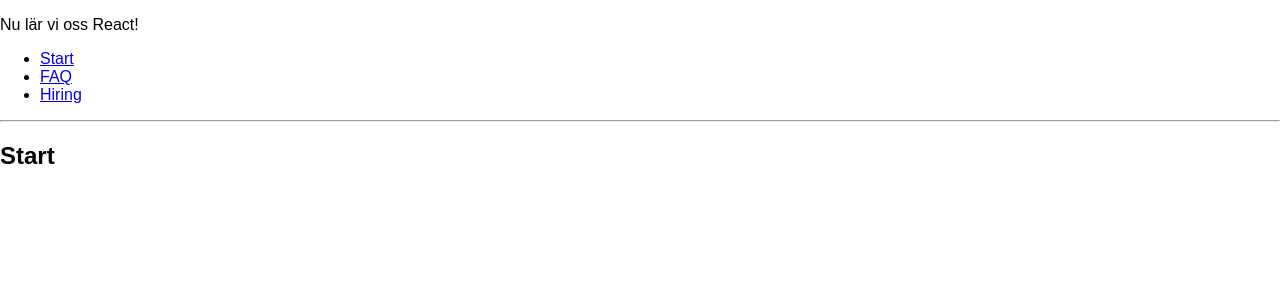
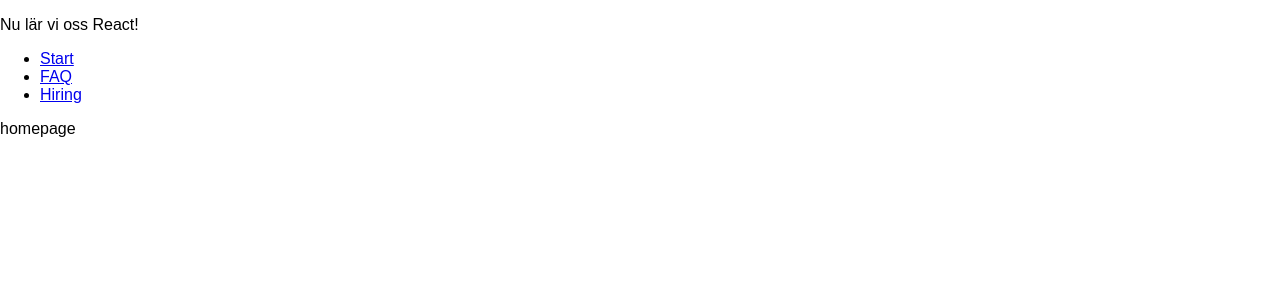
Before and after one commit to mariagnisa/Equilab, a React (Create React App) app: page / in a window 1280 px wide. Shown: the top 300 px of the page. Built offline with nearby package versions, Linux system fonts and the light colour scheme.

Commit message:
fixing routes

```diff
--- a/src/components/FAQ.js
+++ b/src/components/FAQ.js
@@ -0,0 +1,16 @@
+import React, { Component } from 'react';
+import Routes from './Routes';
+
+import '../style/FAQ.css';
+
+class FAQ extends Component {
+  render() {
+    return (
+      <div>
+        <p>FAQ </p>
+      </div>
+    );
+  }
+}
+
+export default FAQ;
--- a/src/components/Routes.js
+++ b/src/components/Routes.js
@@ -4,6 +4,8 @@ import {
   Route,
   Link
 } from 'react-router-dom';
+import StartPage from './Start';
+import FAQPage from './FAQ';
 
 const Routes = () => (
   <Router>
@@ -14,8 +16,6 @@ const Routes = () => (
         <li><Link to="/hiring">Hiring</Link></li>
       </ul>
 
-      <hr/>
-
       <Route exact path="/" component={Start}/>
       <Route path="/faq" component={FAQ}/>
       <Route path="/hiring" component={Hiring}/>
@@ -25,13 +25,13 @@ const Routes = () => (
 
 const Start = () => (
   <div>
-    <h2>Start</h2>
+    <StartPage />
   </div>
 );
 
 const FAQ = () => (
   <div>
-    <h2>FAQ</h2>
+    <FAQPage />
   </div>
 );
 
@@ -54,7 +54,6 @@ const Hiring = ({ match }) => (
     </ul>
 
     <Route path={`${match.url}/:hiringId`} component={HiringDetail}/>
-
   </div>
 )
 
--- a/src/components/Start.js
+++ b/src/components/Start.js
@@ -0,0 +1,16 @@
+import React, { Component } from 'react';
+import Routes from './Routes';
+
+import '../style/Start.css';
+
+class Start extends Component {
+  render() {
+    return (
+      <div>
+        <p>homepage </p>
+      </div>
+    );
+  }
+}
+
+export default Start;
```
Also changed, not shown: src/style/FAQ.css (added), src/style/Start.css (added).
